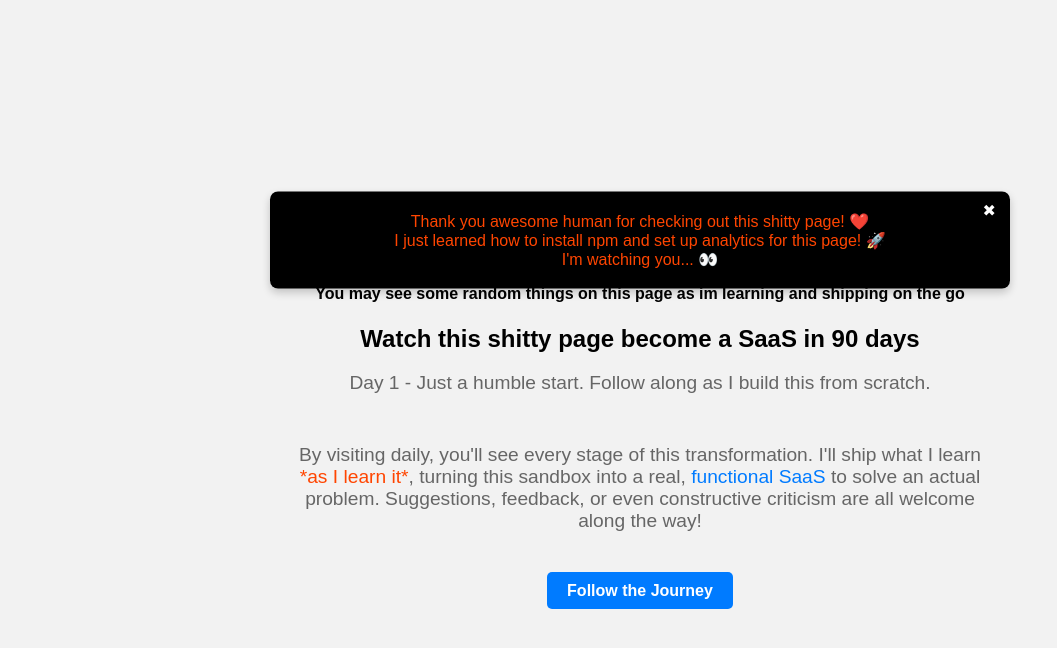
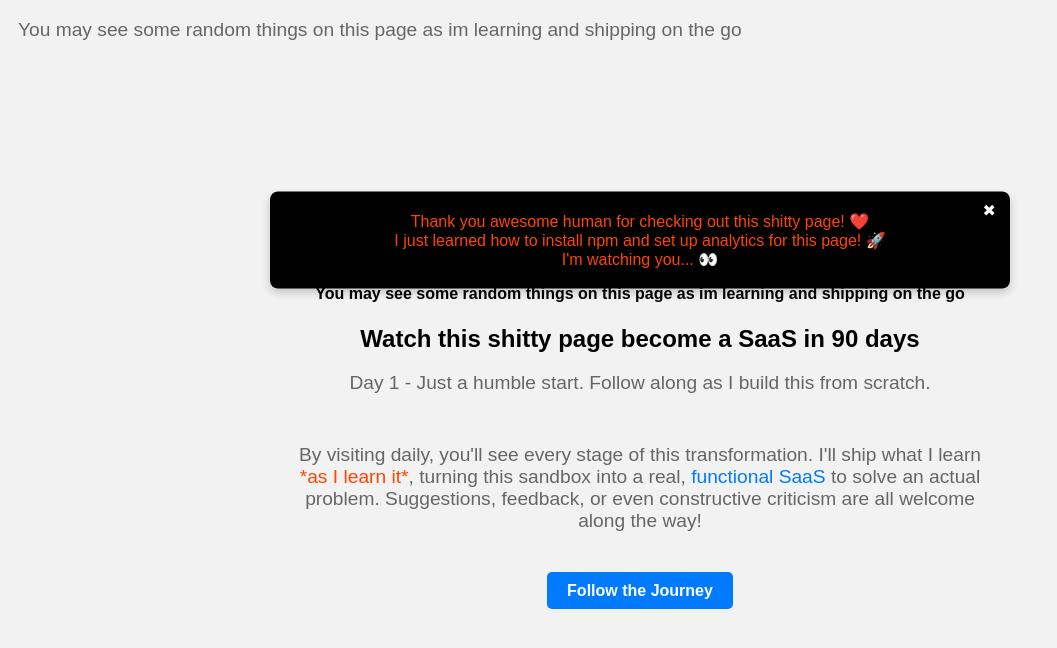
Before and after one commit to metacortexcypher/project-beta, a plain HTML site: page index.html in a window 1280 px wide. Shown: the whole page, without its empty margins (0-1057 px from the left). Drawn offline with Linux system fonts and the light colour scheme; a script that the page names is missing.

Commit message:
sticky header added

```diff
--- a/index.html
+++ b/index.html
@@ -15,6 +15,7 @@
     </script>
     <header>
         <!-- <nav><a href="log.html">console.log(progress)</a></nav> -->
+         <nav><p>You may see some random things on this page as im learning and shipping on the go</p></nav>
     </header>
 
     <main>
--- a/styles.css
+++ b/styles.css
@@ -3,6 +3,10 @@ body {
     text-align: center;
     padding: 20% 10px;
     background-color: #f2f2f2;
+ }
+ nav{
+   position: fixed;
+   top: 0;
  }
  h1 {
     font-size: 2rem;
```
